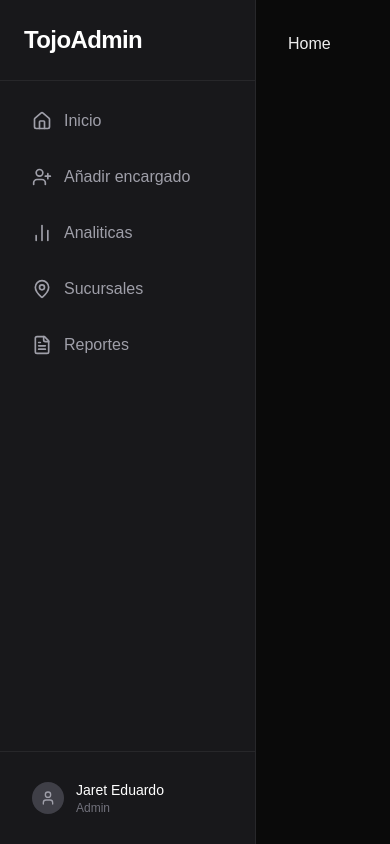
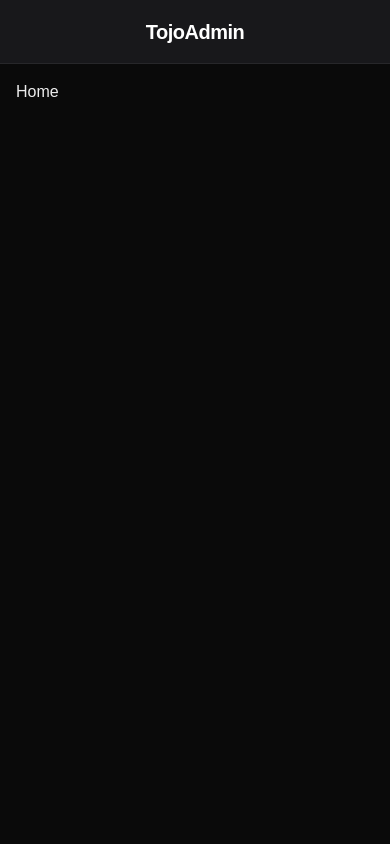
Before and after one commit to Tojo-Shops-Systems/TojoAdmin, a Next.js app: page / in a window 390 px wide. Built offline with nearby package versions, Linux system fonts and the light colour scheme.

Commit message:
fix/responsiveDashboard

```diff
--- a/app/layout.tsx
+++ b/app/layout.tsx
@@ -29,7 +29,7 @@ export default function RootLayout({
         className={`${geistSans.variable} ${geistMono.variable} antialiased flex`}
       >
         <Dashboard />
-        <main className="flex-1 ml-64 p-8">
+        <main className="flex-1 w-full md:ml-64 p-4 md:p-8 pt-20 md:pt-8 transition-all duration-300">
           {children}
         </main>
       </body>
--- a/shared/components/dashboard/dashboard.tsx
+++ b/shared/components/dashboard/dashboard.tsx
@@ -1,18 +1,56 @@
+"use client";
+
 import Link from "next/link";
-import { Home, BarChart2, MapPin, FileText, User, UserPlus } from "lucide-react";
+import { Home, BarChart2, MapPin, FileText, User, UserPlus, X } from "lucide-react";
+import { useState } from "react";
 
 export default function Dashboard() {
+    const [isOpen, setIsOpen] = useState(false);
+
     return (
-        <aside className="h-screen w-64 bg-zinc-900 text-white flex flex-col fixed left-0 top-0 border-r border-zinc-800">
-            {/* Header */}
-            <div className="p-6 border-b border-zinc-800">
+        <>
+            {/* Mobile Header */}
+            <div
+                className="md:hidden fixed top-0 left-0 right-0 h-16 bg-zinc-900 border-b border-zinc-800 flex items-center justify-center px-4 z-50 cursor-pointer"
+                onClick={() => setIsOpen(!isOpen)}
+            >
+                <h1 className="text-xl font-bold text-white tracking-tight">TojoAdmin</h1>
+            </div>
+
+            {/* Sidebar Overlay (Mobile only) */}
+            {isOpen && (
+                <div
+                    className="fixed inset-0 bg-black/50 z-40 md:hidden"
+                    onClick={() => setIsOpen(false)}
+                />
+            )}
+
+            {/* Sidebar */}
+            <aside
+                className={`
+          fixed top-0 left-0 h-screen w-full md:w-64 bg-zinc-900 text-white flex flex-col border-r border-zinc-800 z-50 transition-transform duration-300 ease-in-out
+          ${isOpen ? "translate-x-0" : "-translate-x-full"}
+          md:translate-x-0
+        `}
+            >
+                {/* Header (Desktop) */}
+                <div className="p-6 border-b border-zinc-800 hidden md:block">
                     <h1 className="text-2xl font-bold tracking-tight">TojoAdmin</h1>
+                </div>
+
+                {/* Mobile Header in Sidebar (to close) */}
+                <div className="p-4 border-b border-zinc-800 flex justify-between items-center md:hidden">
+                    <h1 className="text-xl font-bold tracking-tight">Menu</h1>
+                    <button onClick={() => setIsOpen(false)} className="p-2">
+                        <X size={20} />
+                    </button>
                 </div>
 
                 {/* Navigation */}
                 <nav className="flex-1 p-4 space-y-2">
                     <Link
                         href="/"
+                        onClick={() => setIsOpen(false)}
                         className="flex items-center gap-3 px-4 py-3 text-zinc-400 hover:text-white hover:bg-zinc-800 rounded-lg transition-colors"
                     >
                         <Home size={20} />
@@ -20,6 +58,7 @@ export default function Dashboard() {
                     </Link>
                     <Link
                         href="/registerBosses"
+                        onClick={() => setIsOpen(false)}
                         className="flex items-center gap-3 px-4 py-3 text-zinc-400 hover:text-white hover:bg-zinc-800 rounded-lg transition-colors"
                     >
                         <UserPlus size={20} />
@@ -27,6 +66,7 @@ export default function Dashboard() {
                     </Link>
                     <Link
                         href="/analytics"
+                        onClick={() => setIsOpen(false)}
                         className="flex items-center gap-3 px-4 py-3 text-zinc-400 hover:text-white hover:bg-zinc-800 rounded-lg transition-colors"
                     >
                         <BarChart2 size={20} />
@@ -34,6 +74,7 @@ export default function Dashboard() {
                     </Link>
                     <Link
                         href="/branches"
+                        onClick={() => setIsOpen(false)}
                         className="flex items-center gap-3 px-4 py-3 text-zinc-400 hover:text-white hover:bg-zinc-800 rounded-lg transition-colors"
                     >
                         <MapPin size={20} />
@@ -41,6 +82,7 @@ export default function Dashboard() {
                     </Link>
                     <Link
                         href="/reports"
+                        onClick={() => setIsOpen(false)}
                         className="flex items-center gap-3 px-4 py-3 text-zinc-400 hover:text-white hover:bg-zinc-800 rounded-lg transition-colors"
                     >
                         <FileText size={20} />
@@ -61,5 +103,6 @@ export default function Dashboard() {
                     </button>
                 </div>
             </aside>
+        </>
     );
 }
```
Lines whose indentation alone changed are shown as unchanged.
